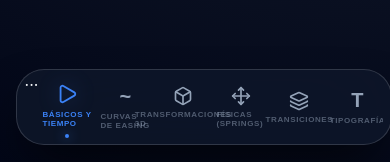
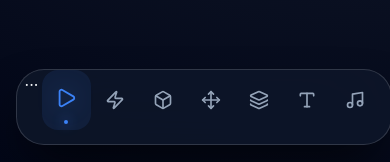
Before and after one commit to rodrigopazTech/motion-cheat-sheet, a React (Vite) app: page / in a window 390 px wide. Shown: the part 679-841 px from the top of the page. Built offline with nearby package versions, Linux system fonts and the light colour scheme.

Commit message:
ux: optimize mobile nav with icon-only bar and consistent iconography

```diff
--- a/src/layout/MainLayout.css
+++ b/src/layout/MainLayout.css
@@ -160,35 +160,43 @@
     .nav-menu {
         flex-direction: row;
         width: 100%;
-        justify-content: space-around;
-        padding: 0;
+        justify-content: space-between;
+        padding: 0 4px;
         gap: 0;
-        overflow-y: hidden;
-        overflow-x: auto;
+        overflow: hidden; /* Evitar scroll si no es necesario */
     }
 
     .nav-item {
+        flex: 1;
+        display: flex;
         flex-direction: column;
-        gap: 4px;
-        padding: 10px 4px;
+        gap: 0;
+        padding: 0;
+        margin: 0;
         align-items: center;
         justify-content: center;
-        min-width: 58px;
-        border-radius: 0;
-        font-size: 10px;
+        min-width: 44px;
+        height: 60px;
+        border-radius: 16px;
         background: transparent !important;
         box-shadow: none !important;
         border: none !important;
         transform: none !important;
     }
 
+    .nav-label {
+        display: none; /* OCULTAR TEXTO LARGO EN MÓVIL */
+    }
+
     .nav-item.active {
         color: var(--accent);
+        background: rgba(59, 130, 246, 0.1) !important; /* Resplandor de fondo suave */
     }
 
     .nav-item svg {
-        transition: transform 0.4s cubic-bezier(0.175, 0.885, 0.32, 1.275);
+        transition: all 0.3s cubic-bezier(0.175, 0.885, 0.32, 1.275);
     }
+
 
     .nav-item.active svg {
         transform: translateY(-2px) scale(1.1);
--- a/src/layout/MainLayout.tsx
+++ b/src/layout/MainLayout.tsx
@@ -1,5 +1,5 @@
 import React from 'react';
-import { Play, Box, Move, Layers, Globe } from 'lucide-react';
+import { Play, Box, Move, Layers, Globe, Zap, Type, Music } from 'lucide-react';
 import './MainLayout.css';
 import { useLanguage } from '../i18n/LanguageContext';
 
@@ -11,12 +11,12 @@ interface NavItem {
 
 const NAV_ITEMS: NavItem[] = [
     { id: 'basics', labelKey: 'nav.basics', icon: <Play size={20} /> },
-    { id: 'easing', labelKey: 'nav.easing', icon: <span style={{ fontSize: 20, fontWeight: 'bold' }}>~</span> },
+    { id: 'easing', labelKey: 'nav.easing', icon: <Zap size={20} /> },
     { id: '3d', labelKey: 'nav.3d', icon: <Box size={20} /> },
     { id: 'springs', labelKey: 'nav.springs', icon: <Move size={20} /> },
     { id: 'transitions', labelKey: 'nav.transitions', icon: <Layers size={20} /> },
-    { id: 'typography', labelKey: 'nav.typography', icon: <span style={{ fontSize: 20, fontWeight: 'bold' }}>T</span> },
-    { id: 'audio', labelKey: 'nav.audio', icon: <span style={{ fontSize: 20 }}>🔊</span> },
+    { id: 'typography', labelKey: 'nav.typography', icon: <Type size={20} /> },
+    { id: 'audio', labelKey: 'nav.audio', icon: <Music size={20} /> },
 ];
 
 interface MainLayoutProps {
```
